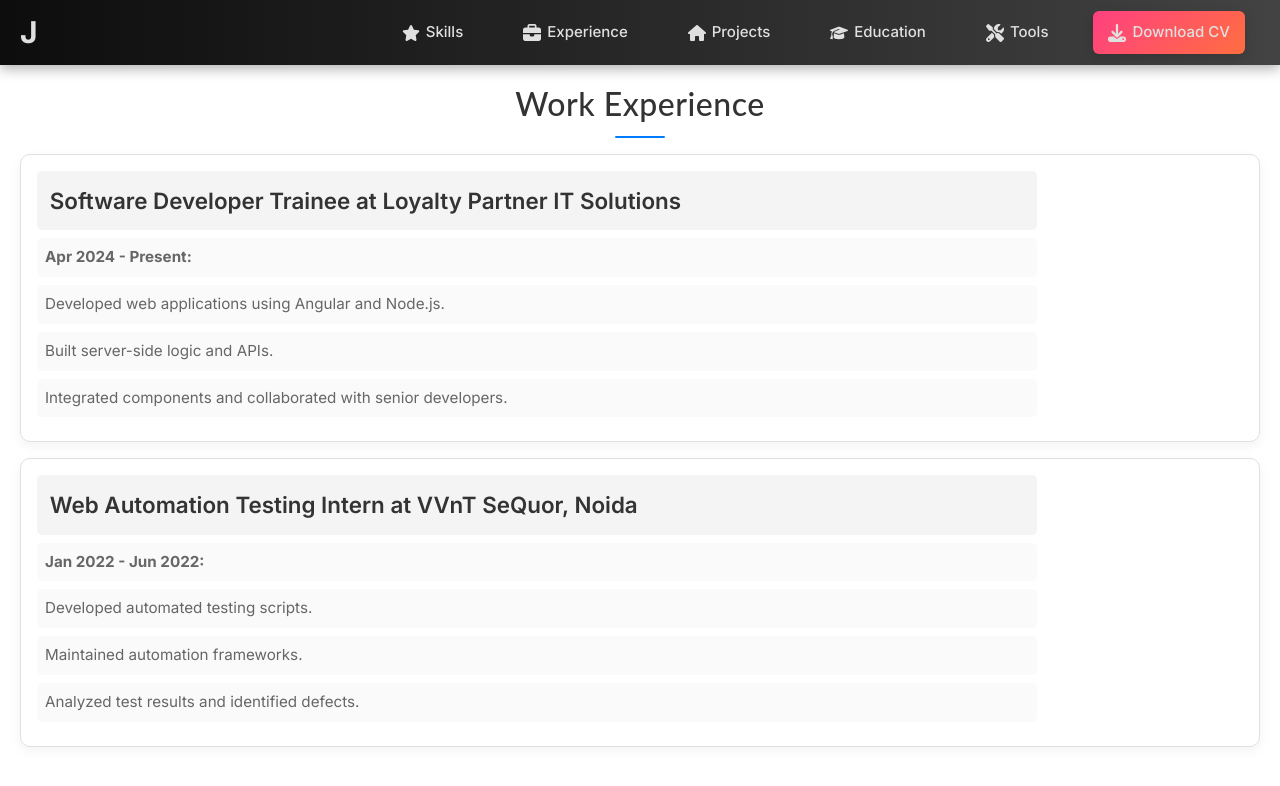
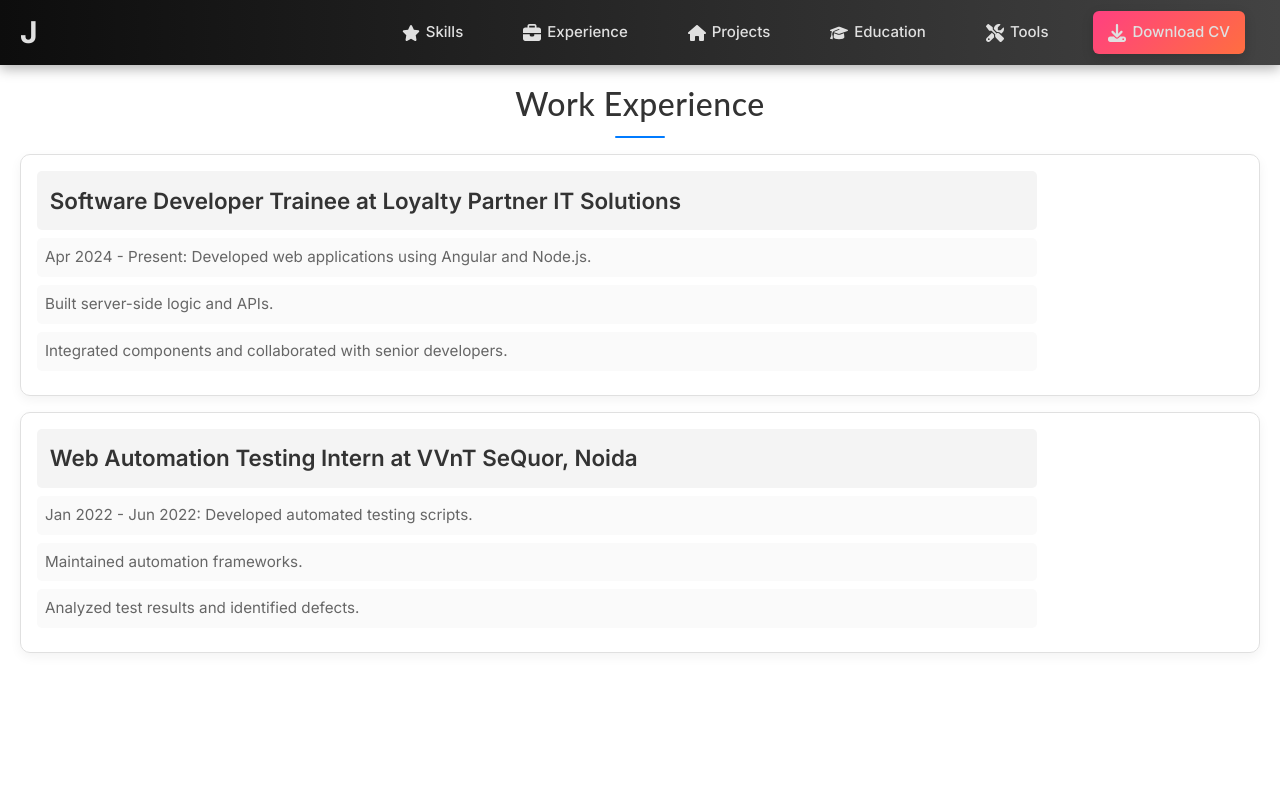
Before and after one commit to javedsaifi-abacus/Portfolio_NEXT, a Next.js app: page /experience in a window 1280 px wide. Shown: the top 786 px of the page. Built offline with nearby package versions, Linux system fonts and the light colour scheme.

Commit message:
"Removed inline styling for duration in experience page content items"

```diff
--- a/src/app/experience/page.tsx
+++ b/src/app/experience/page.tsx
@@ -10,20 +10,18 @@ const Experience = () => (
         <ContentItem
           title="Software Developer Trainee at Loyalty Partner IT Solutions"
           details={[
-            <span style={{ fontWeight: 'bold' }}>Apr 2024 - Present:</span>, // Inline styling for duration
-            " Developed web applications using Angular and Node.js.",
-            " Built server-side logic and APIs.",
-            " Integrated components and collaborated with senior developers."
+            "Apr 2024 - Present: Developed web applications using Angular and Node.js.",
+            "Built server-side logic and APIs.",
+            "Integrated components and collaborated with senior developers."
           ]}
           link="#" // Add a link if needed
         />
         <ContentItem
           title="Web Automation Testing Intern at VVnT SeQuor, Noida"
           details={[
-            <span style={{ fontWeight: 'bold' }}>Jan 2022 - Jun 2022:</span>, // Inline styling for duration
-            " Developed automated testing scripts.",
-            " Maintained automation frameworks.",
-            " Analyzed test results and identified defects."
+            "Jan 2022 - Jun 2022: Developed automated testing scripts.",
+            "Maintained automation frameworks.",
+            "Analyzed test results and identified defects."
           ]}
           link="#" // Add a link if needed
         />
```
